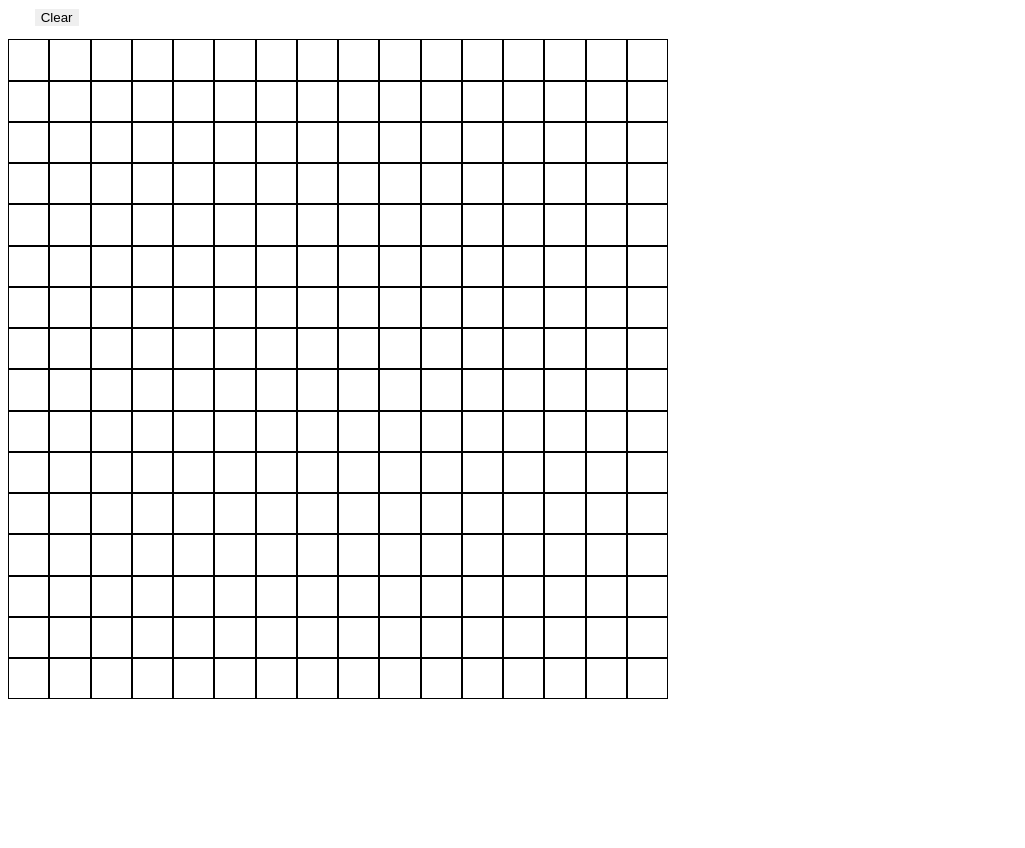
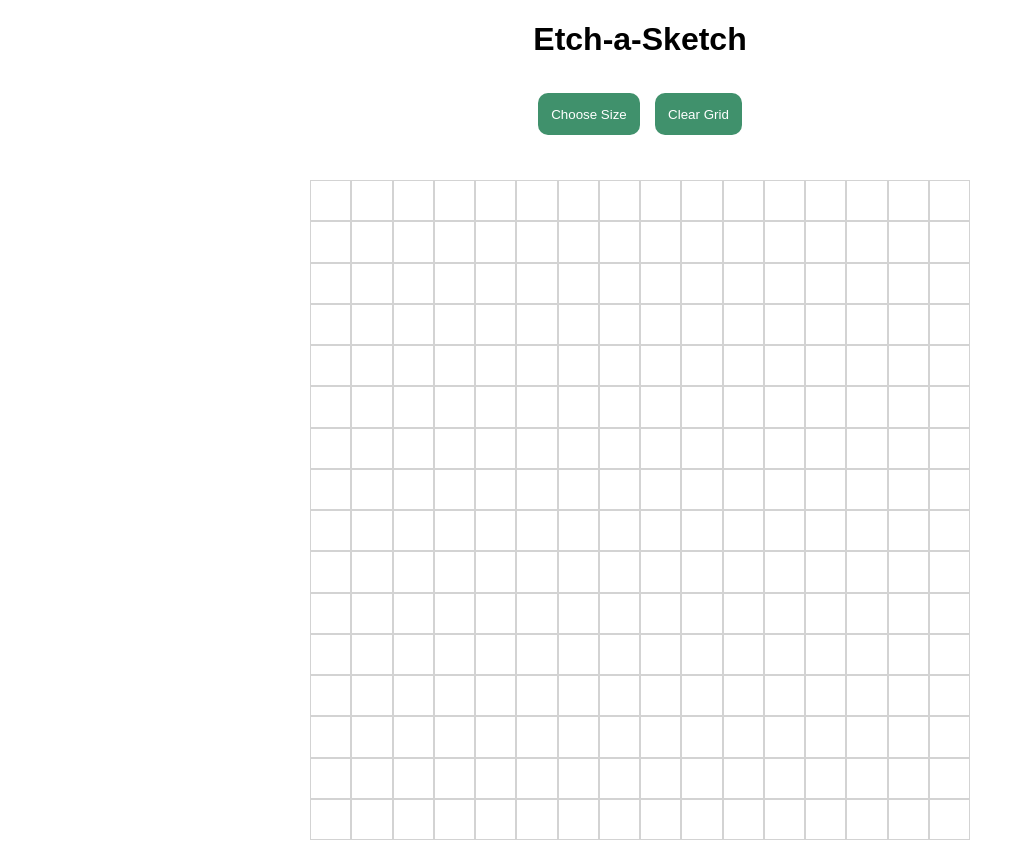
Before and after one commit to RaviP14/etch-a-sketch, a plain HTML site: page index.html in a window 1280 px wide. Shown: the whole page, without its empty margins (0-1025 px from the left). Before the commit the page ends 800 px from the top, so only its background shows below. Drawn offline with Linux system fonts and the light colour scheme.

Commit message:
mouseenter works for every grid size with changing grid color & added clear button.

```diff
--- a/css/style.css
+++ b/css/style.css
@@ -3,11 +3,30 @@
     --grid-rows: 1;
 }
 
+h1 {
+    font-family: Arial, Helvetica, sans-serif;
+    font-weight: 600;
+}
+body {
+    text-align: center;
+    align-items: center;
+}
 button {
-    margin-left: 2em;
+    margin-top: 1em;
     margin-bottom: 1em;
     border: none;
+    color: #ffffff;
+    background-color: #40916c;
+    padding: 1em;
+    border-radius: 10px;
 }
+button:hover {
+    background-color: #2d6a4f;
+}
+.btnClear {
+    margin-left: 0.8em;
+}
+
 * {
     box-sizing: border-box;
 }
@@ -17,6 +36,9 @@ button {
     max-width: 660px;
     grid-template-rows: repeat(var(--grid-rows), 1fr);
     grid-template-columns: repeat(var(--grid-cols), 1fr);
+    padding-top: 2em;
+    margin-left: auto;
+    margin-right: auto;
   }
 
   .container > * {
@@ -24,5 +46,5 @@ button {
     width: 100%;
     line-height: 0;
     color: white;
-    border: 0.5px solid black;
+    border: 0.5px solid lightgray;
   }
--- a/index.html
+++ b/index.html
@@ -5,7 +5,9 @@
         <link rel="stylesheet" href="./css/style.css">
     </head>
     <body>
-        <button class="btnClear">Clear</button>
+        <h1>Etch-a-Sketch</h1>
+        <button class="btnChoose">Choose Size</button>
+        <button class="btnClear">Clear Grid</button>
         <div class="container"></div>
     </body>
     <script src="./script.js"></script>
--- a/script.js
+++ b/script.js
@@ -1,4 +1,5 @@
 const container = document.querySelector('.container');
+
 //creates a grid of divs
 function makeGrid(rows, columns) {
     container.style.setProperty('--grid-rows', rows);
@@ -10,38 +11,39 @@ function makeGrid(rows, columns) {
         gridDiv.className = 'gridDiv';
         container.appendChild(gridDiv);
     }
-}
-
-
-
-makeGrid(16,16)
-
     //add hover to divs
     const gridDivs = document.querySelectorAll('.gridDiv');
 
     gridDivs.forEach((gridDiv) => {
         gridDiv.addEventListener('mouseenter', bgColor);
     })
-
+    let colors = ['#d8f3dc', '#b7e4c7', '#95d5b2', '#74c69d', '#52b788', '#40916c', '#2d6a4f', '#1b4332', '#081c15']
     function bgColor() {
-    this.style.backgroundColor = 'black';
+        this.style.backgroundColor = colors[Math.floor(Math.random() * colors.length)];
     }
-
     //button to clear grid
     const clearGrid = document.querySelector('.btnClear');
 
     clearGrid.addEventListener('click', () => {
-    //bgColorReset()
-    gridReset()
-    promptGrid()
-});
-
-
+        bgColorReset()
+    })
     function bgColorReset() {
         gridDivs.forEach((gridDiv) => {
             gridDiv.style.backgroundColor = 'white';
         })
     }
+
+}
+
+makeGrid(16,16)
+
+//button to choose grid size
+const chooseGrid = document.querySelector('.btnChoose');
+
+chooseGrid.addEventListener('click', () => {
+    gridReset()
+    promptGrid()
+});
 
 function gridReset() {
     const remDiv = document.querySelectorAll('.gridDiv');
```
Lines whose indentation alone changed are shown as unchanged.
